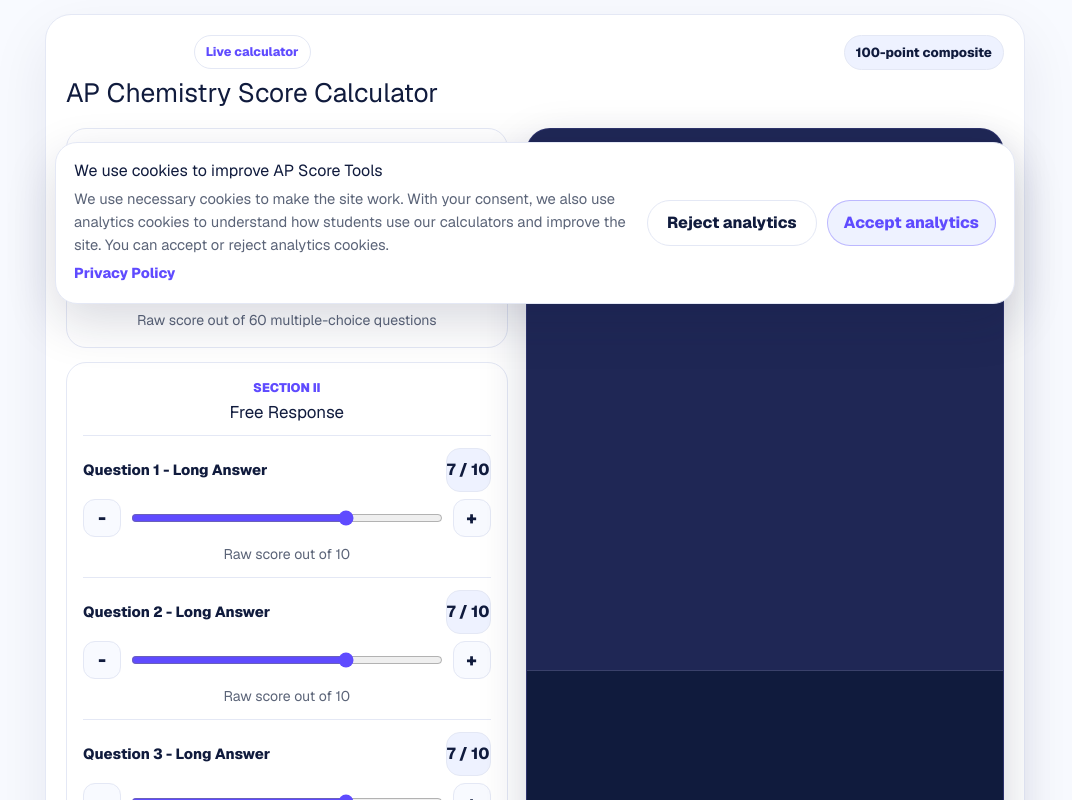
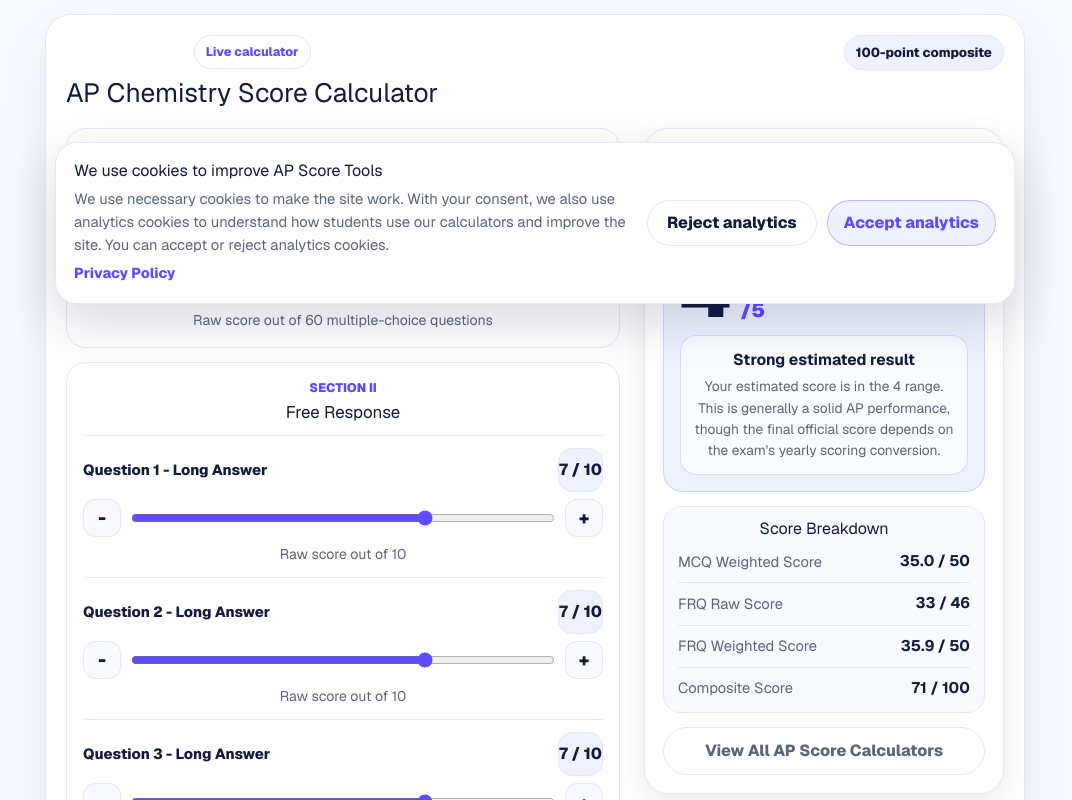
Before and after one commit to clairesun0731-art/apscoretools, a Next.js app: page /ap-chemistry-score-calculator in a window 1280 px wide. Shown: the part 480-1280 px from the top of the page, without its empty margins (105-1177 px from the left). Built offline with nearby package versions, Linux system fonts and the light colour scheme; no server answers.

Commit message:
Refine AP Chemistry results layout

```diff
--- a/app/globals.css
+++ b/app/globals.css
@@ -615,6 +615,12 @@
   gap: 14px;
 }
 
+.chemistry-calculator-body {
+  grid-template-columns: minmax(0, 1fr) minmax(320px, 360px);
+  gap: 24px;
+  align-items: start;
+}
+
 .input-card {
   display: grid;
   gap: 14px;
@@ -718,6 +724,127 @@
   color: var(--accent);
   outline: 3px solid var(--accent-soft);
   outline-offset: 2px;
+}
+
+.chem-result-card {
+  display: grid;
+  gap: 14px;
+  align-self: start;
+  border: 1px solid var(--border);
+  border-radius: 24px;
+  background: #ffffff;
+  box-shadow: 0 14px 34px rgba(16, 27, 61, 0.08);
+  padding: 18px;
+}
+
+.chem-result-header {
+  display: flex;
+  align-items: center;
+  justify-content: space-between;
+  gap: 12px;
+}
+
+.chem-score-panel {
+  display: grid;
+  gap: 10px;
+  border: 1px solid rgba(95, 75, 255, 0.18);
+  border-radius: 20px;
+  background: var(--accent-soft);
+  color: var(--foreground);
+  padding: 16px;
+}
+
+.chem-score-panel > p {
+  color: var(--muted);
+  font-size: 0.9rem;
+  font-weight: 760;
+}
+
+.chem-score-line {
+  display: flex;
+  align-items: baseline;
+  gap: 8px;
+}
+
+.chem-score-line strong {
+  color: var(--foreground);
+  font-size: clamp(3.5rem, 7vw, 4.8rem);
+  font-weight: 900;
+  line-height: 0.9;
+}
+
+.chem-score-line span {
+  color: var(--accent);
+  font-size: 1.25rem;
+  font-weight: 850;
+}
+
+.chem-result-message {
+  display: grid;
+  gap: 5px;
+  border: 1px solid rgba(95, 75, 255, 0.2);
+  border-radius: 16px;
+  background: rgba(255, 255, 255, 0.72);
+  padding: 12px;
+}
+
+.chem-result-message strong {
+  color: var(--foreground);
+  font-size: 0.98rem;
+}
+
+.chem-result-message p {
+  color: var(--muted);
+  font-size: 0.86rem;
+  line-height: 1.55;
+}
+
+.chem-breakdown-card {
+  display: grid;
+  border: 1px solid var(--border);
+  border-radius: 18px;
+  background: var(--background);
+  padding: 12px 14px;
+}
+
+.chem-breakdown-card h3 {
+  margin-bottom: 2px;
+  font-size: 1rem;
+}
+
+.chem-breakdown-row {
+  display: flex;
+  align-items: center;
+  justify-content: space-between;
+  gap: 14px;
+  border-bottom: 1px solid var(--border);
+  padding: 9px 0;
+}
+
+.chem-breakdown-row:last-child {
+  border-bottom: 0;
+  padding-bottom: 0;
+}
+
+.chem-breakdown-row span {
+  color: var(--muted);
+  font-size: 0.92rem;
+}
+
+.chem-breakdown-row strong {
+  color: var(--foreground);
+  font-size: 0.96rem;
+  text-align: right;
+}
+
+.chem-result-actions {
+  display: grid;
+  gap: 10px;
+}
+
+.chem-result-actions .button {
+  justify-content: center;
+  min-height: 42px;
 }
 
 .calculator-card-compact .input-card {
--- a/components/APChemCalculator.tsx
+++ b/components/APChemCalculator.tsx
@@ -213,7 +213,7 @@
         {!isCompact && <span className="score-chip">100-point composite</span>}
       </div>
 
-      <div className="calculator-body">
+      <div className="calculator-body chemistry-calculator-body">
         <form
           className="input-card chemistry-input-card"
           onSubmit={(event) => event.preventDefault()}
@@ -338,40 +338,51 @@
           )}
         </form>
 
-        <aside aria-live="polite" className="result-card">
-          <div className="result-top">
+        <aside aria-live="polite" className="chem-result-card">
+          <div className="chem-result-header">
+            <span className="kicker">Results</span>
+            <span className="score-chip">100-point composite</span>
+          </div>
+
+          <div className="chem-score-panel">
             <p>Estimated AP Score</p>
-            <strong className="score-number">{result.score}</strong>
+            <div className="chem-score-line">
+              <strong>{result.score}</strong>
+              <span>/5</span>
             </div>
-          <div className="result-details">
-            <div className="metric">
+            <div className="chem-result-message">
+              <strong>{result.scoreMessage.title}</strong>
+              <p>{result.scoreMessage.body}</p>
+            </div>
+          </div>
+
+          <div className="chem-breakdown-card">
+            <h3>Score Breakdown</h3>
+            <div className="chem-breakdown-row">
               <span>MCQ Weighted Score</span>
               <strong>{formatScore(result.mcqWeighted, 50)} / 50</strong>
             </div>
-            <div className="metric">
+            <div className="chem-breakdown-row">
               <span>FRQ Raw Score</span>
               <strong>{result.frqRawTotal} / 46</strong>
             </div>
-            <div className="metric">
+            <div className="chem-breakdown-row">
               <span>FRQ Weighted Score</span>
               <strong>{formatScore(result.frqWeighted, 50)} / 50</strong>
             </div>
-            <div className="metric">
+            <div className="chem-breakdown-row">
               <span>Composite Score</span>
               <strong>{formatComposite(result.composite)} / 100</strong>
             </div>
-            <div className="metric">
-              <span>Estimated AP Score</span>
-              <strong>{result.score}</strong>
           </div>
-            {isCompact ? (
-              <>
-                <div className="result-message compact-feedback">
-                  <strong>{result.scoreMessage.title}</strong>
-                  <p>{result.scoreMessage.body}</p>
-                </div>
+
+          <div className="chem-result-actions">
+            <a className="button secondary" href="/ap-score-calculators/">
+              View All AP Score Calculators
+            </a>
+            {isCompact && (
               <a
-                  className="result-link"
+                className="button"
                 href="/ap-chemistry-score-calculator/"
                 onClick={() =>
                   trackEvent("view_detailed_breakdown", {
@@ -380,14 +391,8 @@
                   })
                 }
               >
-                  View detailed score breakdown
+                Try Another Calculator
               </a>
-              </>
-            ) : (
-              <div className="result-message">
-                <strong>{result.scoreMessage.title}</strong>
-                <p>{result.scoreMessage.body}</p>
-              </div>
             )}
           </div>
         </aside>
```
Lines whose indentation alone changed are shown as unchanged.
